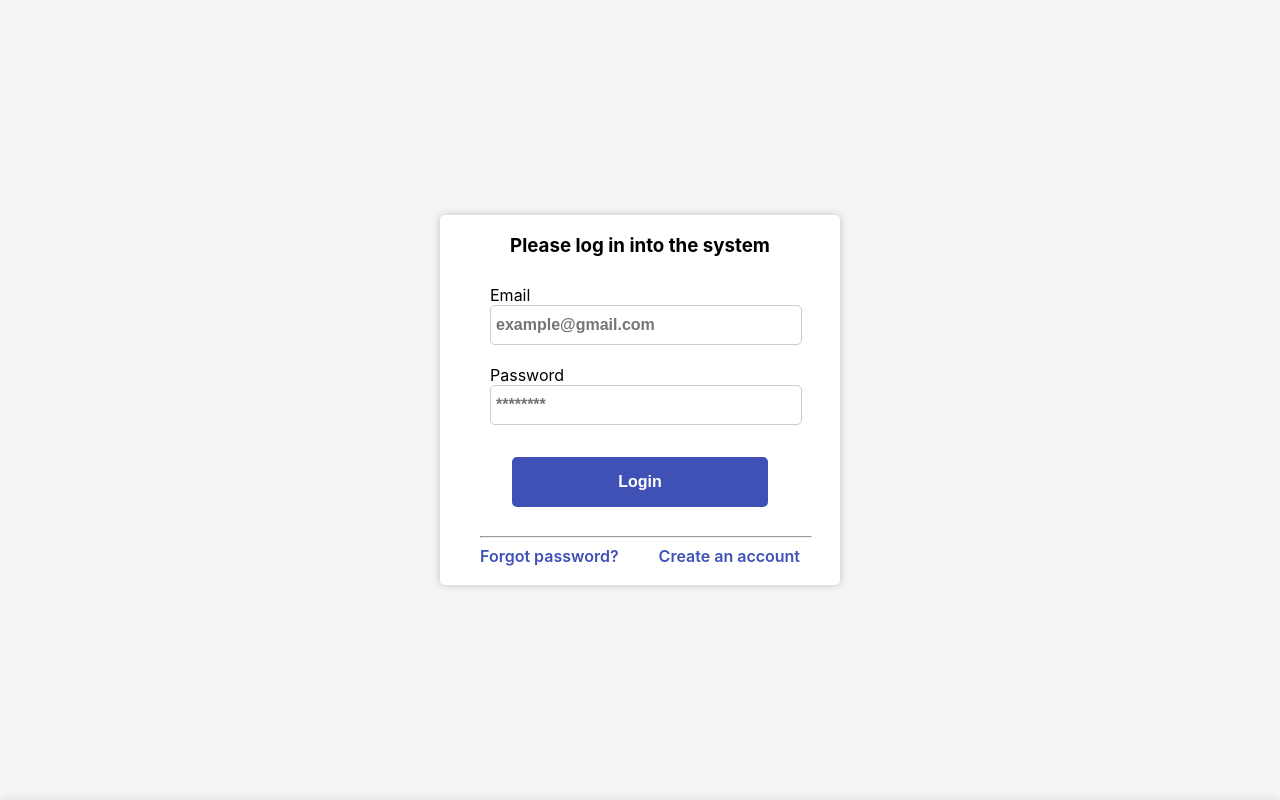
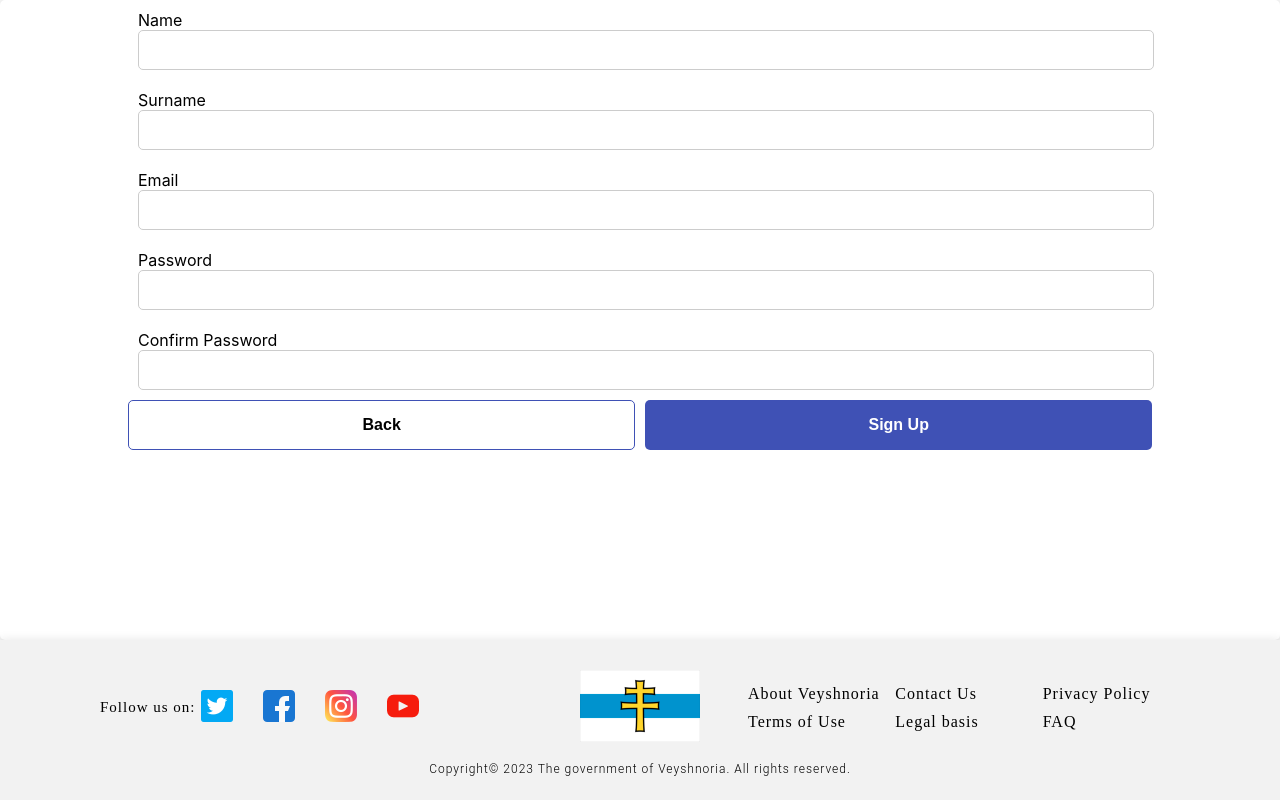
Before and after one commit to Stasnislau/embassy, a React (Create React App) app: page / in a window 1280 px wide. Shown: the top 800 px of the page. Built offline with nearby package versions, Linux system fonts and the light colour scheme.

Commit message:
improved header and createAccount pages

```diff
--- /dev/null
+++ b/src/App.css
@@ -0,0 +1,3 @@
+.App {
+  background-color: #f5f5f5;
+}
--- a/src/App.js
+++ b/src/App.js
@@ -1,12 +1,15 @@
 import React from "react";
+import "./App.css";
 import LoginPage from "../src/Pages/LoginPage";
 import Footer from "../src/Components/Footer";
+import CreateAccountPage from "../src/Pages/CreateAccountPage";
 // import Header from "../src/Components/Header";
 function App() {
   return (
     <div className="app">
       {/* <Header/> */}
-      <LoginPage />
+      {/* <LoginPage /> */}
+      <CreateAccountPage />
       <Footer />
     </div>
   );
--- a/src/Components/Footer/index.css
+++ b/src/Components/Footer/index.css
@@ -1,9 +1,9 @@
 .footer {
   background-color: #f2f2f2;
-  padding: 20px 0;
+  padding: 30px 0 20px 0;
   text-align: center;
   font-size: 14px;
-  font-family: "Roboto", sans-serif;
+  font-family: "Roboto";
   font-weight: 300;
   letter-spacing: 1px;
   position: relative;
@@ -25,10 +25,9 @@
   justify-content: flex-start;
   width: 40%;
 }
-
 .flag {
-  position: relative;
-  scale: 0.5;
+  width: 120px;
+  height: 72px;
 }
 
 .footer-container-right {
@@ -38,8 +37,14 @@
   flex-direction: row-reverse;
   width: 40%;
 }
+.footer-container-center {
+  display: flex;
+  justify-content: center;
+  flex-wrap: wrap;
+}
 
 .copyright-text {
+  padding-top: 5px;
   font-size: 12px;
   font-weight: 300;
   letter-spacing: 1px;
@@ -58,6 +63,7 @@
   font-weight: 300;
   letter-spacing: 1px;
   color: #000;
+  font-family: "sans-serif";
 }
 .footer-container-right-links {
   display: grid;
@@ -71,4 +77,7 @@
   font-weight: 300;
   letter-spacing: 1px;
   color: #000;
+  font-family: "fantasy";
+  white-space: nowrap;
+  padding-right: 5px;
 }
--- a/src/Components/Footer/index.tsx
+++ b/src/Components/Footer/index.tsx
@@ -11,7 +11,7 @@ const Footer = () => {
     <footer className="footer">
       <div className="footer-container">
         <div className="footer-container-left">
-          <span className="follow-text"> Follow us on social media: </span>
+          <span className="follow-text"> Follow us on: </span>
           <div className="footer-logos-container">
             <div className="footer-container-logo">
               <a href="https://www.twitter.com/">
@@ -39,30 +39,56 @@ const Footer = () => {
             </div>
           </div>
         </div>
-        <div className="footer-container-right-flag">
-          <img src={flag} alt="National Flag" className="flag" />
-          <div className="footer-container-right-text">
-            <p className="copyright-text">
-              Copyright© 2023 The government of Veyshnoria. All rights reserved.
-            </p>
+        <div className="footer-container-center">
+          <div className="footer-container-flag">
+            <img src={flag} alt="National Flag" className="flag" />
           </div>
         </div>
         <div className="footer-container-right">
           <div className="footer-container-right-links">
-            <a className="footer-link" href="https://en.wikipedia.org/wiki/Veyshnoria">
+            <a
+              className="footer-link"
+              href="https://en.wikipedia.org/wiki/Veyshnoria"
+            >
               About Veyshnoria
             </a>
-            <a className="footer-link" href="https://en.wikipedia.org/wiki/Veyshnoria">Contact Us</a>
-            <a className="footer-link" href="https://en.wikipedia.org/wiki/Veyshnoria">
+            <a
+              className="footer-link"
+              href="https://en.wikipedia.org/wiki/Veyshnoria"
+            >
+              Contact Us
+            </a>
+            <a
+              className="footer-link"
+              href="https://en.wikipedia.org/wiki/Veyshnoria"
+            >
               Privacy Policy
             </a>
-            <a className="footer-link" href="https://en.wikipedia.org/wiki/Veyshnoria">Terms of Use</a>
-            <a className="footer-link" href="https://en.wikipedia.org/wiki/Veyshnoria"> Legal basis</a>
-            <a className="footer-link" href="https://en.wikipedia.org/wiki/Veyshnoria">FAQ</a>
-
+            <a
+              className="footer-link"
+              href="https://en.wikipedia.org/wiki/Veyshnoria"
+            >
+              Terms of Use
+            </a>
+            <a
+              className="footer-link"
+              href="https://en.wikipedia.org/wiki/Veyshnoria"
+            >
+              {" "}
+              Legal basis
+            </a>
+            <a
+              className="footer-link"
+              href="https://en.wikipedia.org/wiki/Veyshnoria"
+            >
+              FAQ
+            </a>
           </div>
         </div>
       </div>
+      <p className="copyright-text">
+        Copyright© 2023 The government of Veyshnoria. All rights reserved.
+      </p>
     </footer>
   );
 };
--- a/src/Pages/CreateAccountPage/index.css
+++ b/src/Pages/CreateAccountPage/index.css
@@ -0,0 +1,103 @@
+.create-account-container {
+  display: flex;
+  flex-direction: column;
+  justify-content: center;
+  align-items: center;
+  height: 80vh;
+}
+.create-account-form-container {
+  display: flex;
+  width: 100%;
+  height: 100%;
+  flex-direction: column;
+  align-items: center;
+  background-color: #fff;
+  border-radius: 5px;
+  box-shadow: 0 0 10px 0 rgba(0, 0, 0, 0.2);
+}
+.form-control {
+  padding: 10px;
+  height: 60px;
+  display: flex;
+  flex-direction: column;
+  justify-content: center;
+}
+.input-field {
+  width: 100%;
+  height: 40px;
+  border: 1px solid #ccc;
+  border-radius: 5px;
+  padding: 5px;
+  font-size: 16px;
+  font-weight: 600;
+  outline: none;
+}
+.buttons-container
+{
+  display: flex;
+  flex-direction: row-reverse;
+  gap: 10px;
+  justify-content: space-between;
+  height: 50%;
+}
+.submit-button {
+  width: 80%;
+  height: 50px;
+  background-color: #3f51b5;
+  color: #fff;
+  border: none;
+  border-radius: 5px;
+  font-size: 16px;
+  font-weight: 600;
+  cursor: pointer;
+}
+.submit-button:hover {
+  background-color: #303f9f;
+  scale: 1.01;
+  transition: 0.2s;
+  box-shadow: 0 0 10px 0 rgba(0, 0, 0, 0.2);
+}
+.back-button {
+  width: 80%;
+  height: 50px;
+  background-color: white;
+  border: 1px solid #3f51b5;
+  border-radius: 5px;
+  font-size: 16px;
+  font-weight: 600;
+  cursor: pointer;
+}
+.back-button:hover {
+  background-color: white;
+  border: 1px solid #3f51b5;
+  scale: 1.01;
+  transition: 0.2s;
+  box-shadow: 0 0 10px 0 rgba(0, 0, 0, 0.2);
+}
+.submit-button-container {
+  display: flex;
+  justify-content: center;
+  align-items: center;
+  height: 50%;
+}
+.error {
+  color: red;
+  font-size: 14px;
+  font-weight: 600;
+  margin: 5px 0;
+}
+hr {
+  padding-left: 10px;
+  width: 100%;
+}
+a {
+  text-decoration: none;
+  color: #3f51b5;
+  font-size: 16px;
+  font-weight: 600;
+}
+.links-container {
+  display: flex;
+  flex-direction: block;
+  justify-content: space-between;
+}
--- a/src/Pages/CreateAccountPage/index.tsx
+++ b/src/Pages/CreateAccountPage/index.tsx
@@ -1,15 +1,19 @@
 import React from "react";
+import "./index.css";
 import { useState } from "react";
 import { useFormik } from "formik";
 
 interface values {
+  name: string;
+  surname: string;
   email: string;
   password: string;
   confirmPassword: string;
 }
 const CreateAccount = () => {
-    const [passwordsMatch, setPasswordsMatch] = useState(true);
   const initialValues = {
+    name: "",
+    surname: "",
     email: "",
     password: "",
     confirmPassword: "",
@@ -17,10 +21,118 @@ const CreateAccount = () => {
   const onSubmit = (values: values) => {
     if (values.password === values.confirmPassword) {
       // TODO: Add type and add functionality to this function
-        }
-        else {
+    } else {
       setPasswordsMatch(false);
     }
   };
+  const validate = (values: values) => {
+    const errors = {};
+    if (!values.name) {
+      formik.errors.name = "Required";
+    }
+    if (!values.surname) {
+      formik.errors.surname = "Required";
+    }
+    if (!values.email) {
+      formik.errors.email = "Required";
+    } else if (!/^[A-Z0-9._%+-]+@[A-Z0-9.-]+\.[A-Z]{2,}$/i.test(values.email)) {
+      formik.errors.email = "Invalid email address";
+    }
+    return errors;
+  };
 
-}
+  const [passwordsMatch, setPasswordsMatch] = useState(true);
+  const formik = useFormik({
+    initialValues: initialValues,
+    onSubmit: onSubmit,
+    validate: validate,
+  });
+  return (
+    <div className="create-account-container">
+      <div className="create-account-form-container">
+        <form onSubmit={formik.handleSubmit}>
+          <div className="form-control">
+            <label htmlFor="name">Name</label>
+            <input
+              id="name"
+              name="name"
+              type="text"
+              onBlur={formik.handleBlur}
+              className="input-field"
+              onChange={formik.handleChange}
+              value={formik.values.name}
+            />
+            {formik.errors.name ? (
+              <div className="error-text">{formik.errors.name}</div>
+            ) : null}
+          </div>
+          <div className="form-control">
+            <label htmlFor="surname">Surname</label>
+            <input
+              id="surname"
+              name="surname"
+              type="text"
+              className="input-field"
+              onBlur={formik.handleBlur}
+              onChange={formik.handleChange}
+              value={formik.values.surname}
+            />
+            {formik.errors.surname ? (
+              <div className="error-text">{formik.errors.surname}</div>
+            ) : null}
+          </div>
+          <div className="form-control">
+            <label htmlFor="email">Email</label>
+            <input
+              id="email"
+              name="email"
+              type="email"
+              className="input-field"
+              onBlur={formik.handleBlur}
+              onChange={formik.handleChange}
+              value={formik.values.email}
+            />
+          </div>
+          {formik.errors.email ? (
+            <div className="error-text">{formik.errors.email}</div>
+          ) : null}
+          <div className="form-control">
+            <label htmlFor="password">Password</label>
+            <input
+              id="password"
+              name="password"
+              type="password"
+              className="input-field"
+              onChange={formik.handleChange}
+              value={formik.values.password}
+            />
+          </div>
+          <div className="form-control">
+            <label htmlFor="confirmPassword">Confirm Password</label>
+            <input
+              id="confirmPassword"
+              name="confirmPassword"
+              type="password"
+              className="input-field"
+              onChange={formik.handleChange}
+              value={formik.values.confirmPassword}
+            />
+          </div>
+          <div className="buttons-container">
+            <button className="submit-button" type="submit">
+              Sign Up
+            </button>
+            <button className="back-button" type="button">
+              Back
+            </button>
+          </div>
+        </form>
+      </div>
+      {passwordsMatch ? null : (
+        <div className="error-text">Passwords do not match</div>
+      )}
+    </div>
+  );
+};
+
+export default CreateAccount;
--- a/src/Pages/LoginPage/index.css
+++ b/src/Pages/LoginPage/index.css
@@ -4,7 +4,6 @@
     justify-content: center;
     align-items: center;
     height: 100vh;
-    background-color: #f5f5f5;
 }
 .login-form-container{
     display: flex;
```
Lines whose indentation alone changed are shown as unchanged.
